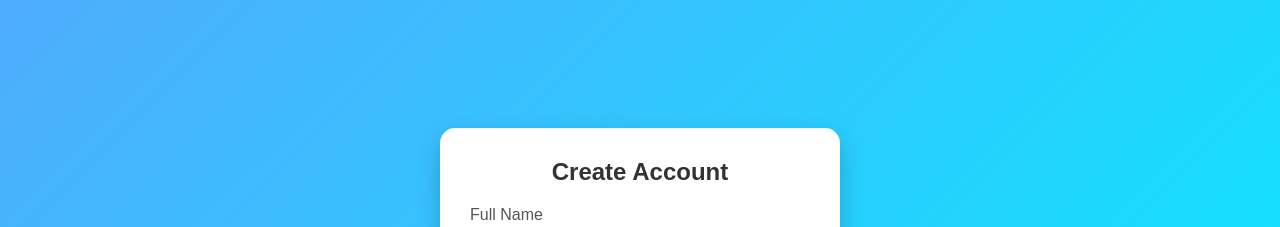
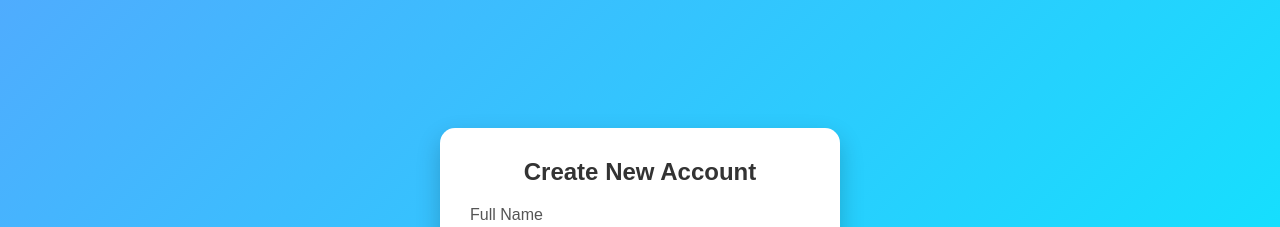
Before and after one commit to nileshwanare1/Internal_Demo_CICD, a plain HTML site: page index.html in a window 1280 px wide. Shown: the top 227 px of the page. Drawn offline with Linux system fonts and the light colour scheme.

Commit message:
Index.html file updated

```diff
--- a/index.html
+++ b/index.html
@@ -121,7 +121,7 @@
 <body>
 
 <div class="container">
-    <h2>Create Account</h2>
+    <h2>Create New Account</h2>
 
     <form id="registerForm">
         <div class="form-group">
```
